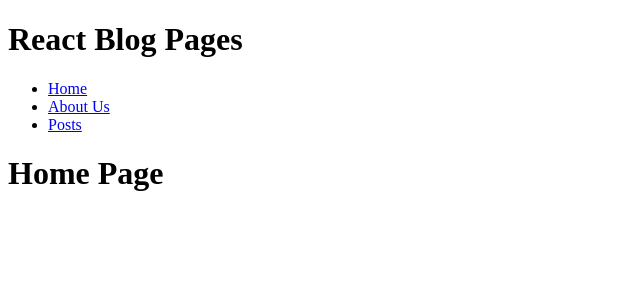
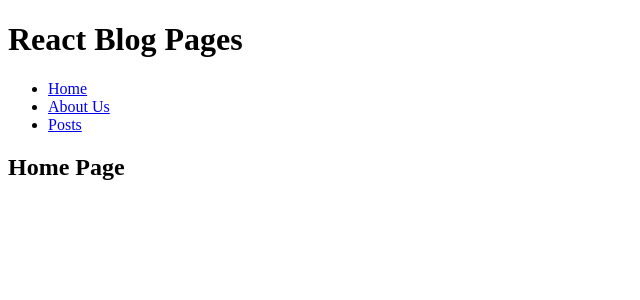
Before and after one commit to lorenzosalti/react-router, a React app: page / in a window 1280 px wide. Shown: the top 300 px of the page, without its empty margins (0-640 px from the left). Built offline with nearby package versions, Linux system fonts and the light colour scheme; the HTML template or start-up script is replaced by a standard one.

Commit message:
feat: created Header and centralized with DefaultLayout

```diff
--- a/src/App.jsx
+++ b/src/App.jsx
@@ -4,10 +4,9 @@ import { BrowserRouter, Routes, Route } from "react-router-dom"
 import HomePage from "./pages/HomePage"
 import AboutUs from "./pages/AboutUs"
 import PostsList from "./pages/PostsList"
-import Navbar from "./components/Navbar"
 
 // components import
-
+import DefaultLayout from "./layouts/DefaultLayout"
 
 
 function App() {
@@ -15,13 +14,12 @@ function App() {
 
   return (
     <BrowserRouter>
-      <h1>React Blog Pages</h1>
-      <Navbar />
-
       <Routes>
-        <Route path="/" element={<HomePage />} />
-        <Route path="/about-us" element={<AboutUs />} />
-        <Route path="/posts" element={<PostsList />} />
+        <Route element={<DefaultLayout />}>
+          <Route path="/" element={<HomePage />} />
+          <Route path="/about-us" element={<AboutUs />} />
+          <Route path="/posts" element={<PostsList />} />
+        </Route>
       </Routes>
     </BrowserRouter>
   )
--- /dev/null
+++ b/src/components/Header.jsx
@@ -0,0 +1,16 @@
+import Navbar from "./Navbar"
+
+
+
+function Header() {
+
+
+  return (
+    <>
+      <h1>React Blog Pages</h1>
+      <Navbar />
+    </>
+  )
+}
+
+export default Header
--- /dev/null
+++ b/src/layouts/DefaultLayout.jsx
@@ -0,0 +1,16 @@
+import { Outlet } from "react-router-dom"
+import Header from "../components/Header"
+
+
+function DefaultLayout() {
+
+
+  return (
+    <>
+      <Header />
+      <Outlet />
+    </>
+  )
+}
+
+export default DefaultLayout
--- a/src/pages/AboutUs.jsx
+++ b/src/pages/AboutUs.jsx
@@ -6,7 +6,7 @@ function AboutUs() {
 
   return (
     <>
-      <h1>About Us</h1>
+      <h2>About Us</h2>
     </>
   )
 }
--- a/src/pages/HomePage.jsx
+++ b/src/pages/HomePage.jsx
@@ -6,7 +6,7 @@ function HomePage() {
 
   return (
     <>
-      <h1>Home Page</h1>
+      <h2>Home Page</h2>
     </>
   )
 }
--- a/src/pages/PostsList.jsx
+++ b/src/pages/PostsList.jsx
@@ -6,7 +6,7 @@ function PostsList() {
 
   return (
     <>
-      <h1>Posts List</h1>
+      <h2>Posts List</h2>
     </>
   )
 }
```
